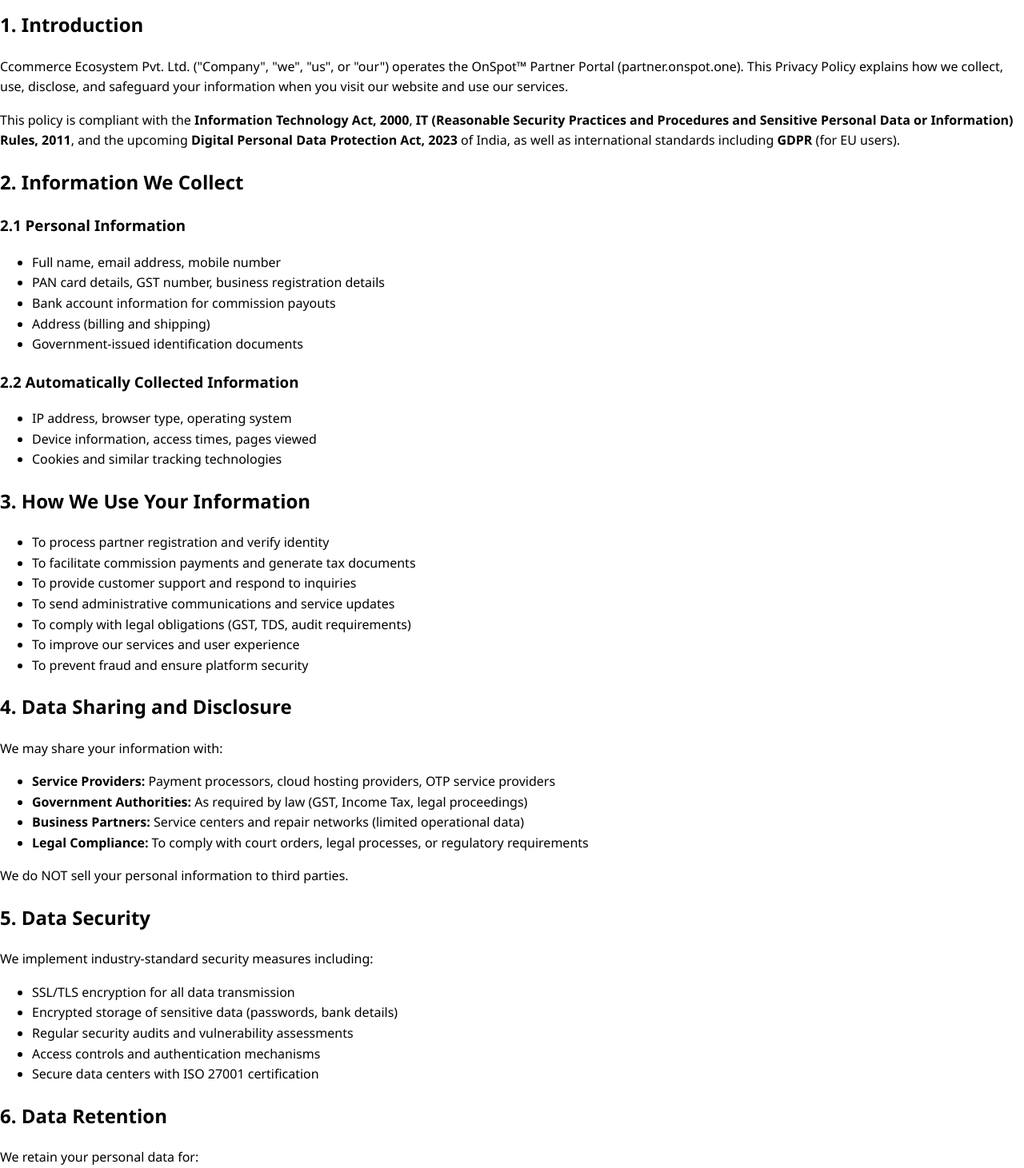
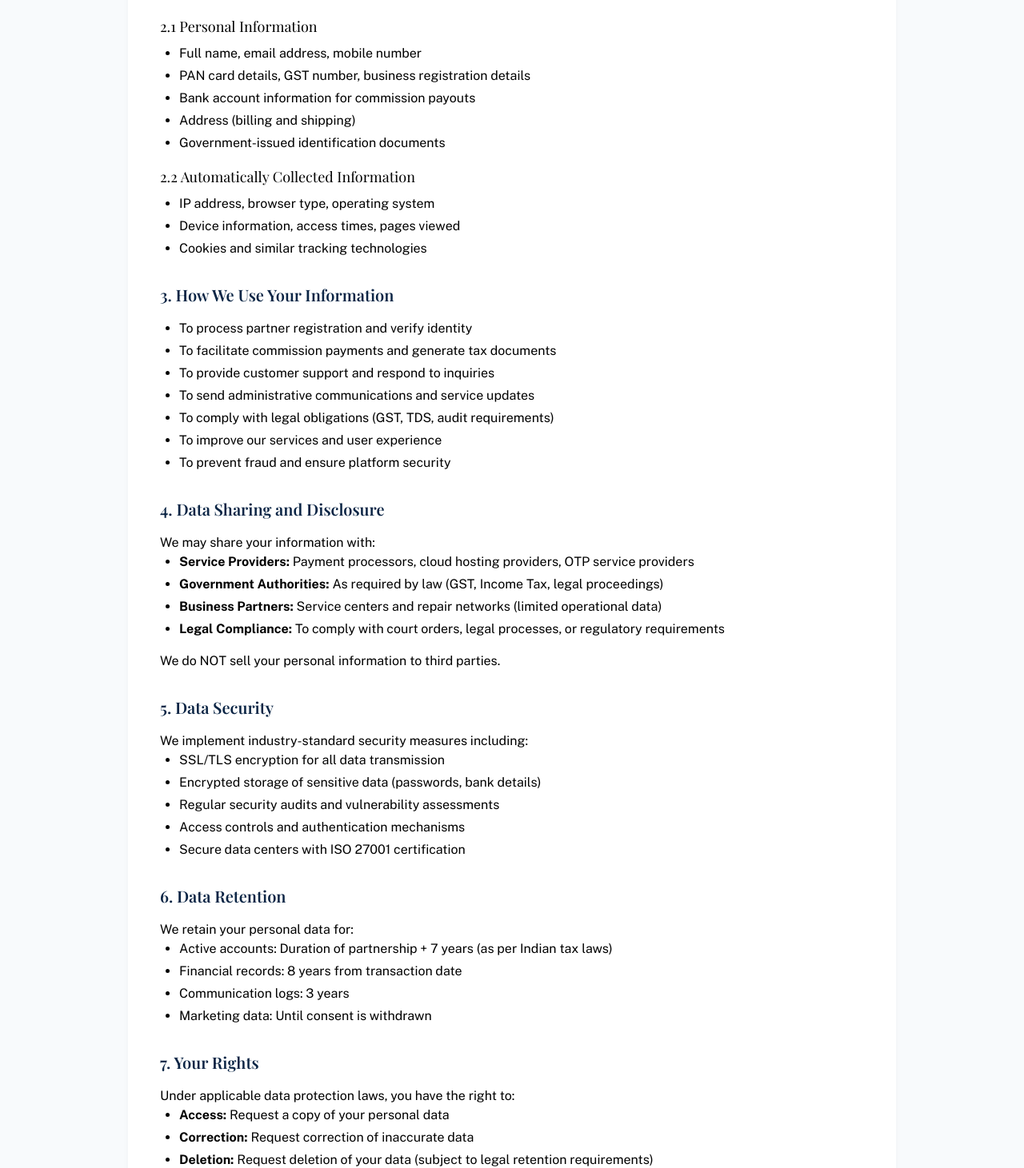
Before and after one commit to Happyjainmatigarg/Onspot-Partner-PCMS, a Next.js app in the folder apps/admin/: page /policies/privacy in a window 1280 px wide. Shown: the part 494-1955 px from the top of the page at 80% size. Built offline with nearby package versions, Linux system fonts and the light colour scheme.

Commit message:
Fixed admin portal styling by adding Tailwind directives and custom CSS classes

```diff
--- a/apps/admin/app/globals.css
+++ b/apps/admin/app/globals.css
@@ -1,31 +1,200 @@
-/* Global Mobile-First Responsive Styles */
+@import url('https://fonts.googleapis.com/css2?family=Playfair+Display:wght@400;600;700&family=Public+Sans:wght@300;400;500;600;700&display=swap');
 
-/* Base Reset and Utilities */
-* {
-    box-sizing: border-box;
+@tailwind base;
+@tailwind components;
+@tailwind utilities;
+
+:root {
+    --primary: #0B2545;
+    --primary-light: #1E3A8A;
+    --gold: #C5A059;
+    --gold-dark: #9E8047;
+    --background: #F8FAFC;
+    --foreground: #1A2942;
 }
 
-html {
-    font-size: 16px;
+body {
+    font-family: 'Public Sans', sans-serif;
+    background-color: var(--background);
     -webkit-font-smoothing: antialiased;
     -moz-osx-font-smoothing: grayscale;
 }
 
-body {
-    margin: 0;
-    font-family: 'Segoe UI', Tahoma, Geneva, Verdana, sans-serif;
-    line-height: 1.6;
+h1,
+h2,
+h3,
+h4,
+h5,
+h6 {
+    font-family: 'Playfair Display', serif;
 }
 
-/* Mobile Touch Targets (minimum 44x44px) */
+/* Custom scrollbar */
+::-webkit-scrollbar {
+    width: 8px;
+    height: 8px;
+}
+
+::-webkit-scrollbar-track {
+    background: #f1f5f9;
+    border-radius: 4px;
+}
+
+::-webkit-scrollbar-thumb {
+    background: #cbd5e1;
+    border-radius: 4px;
+}
+
+::-webkit-scrollbar-thumb:hover {
+    background: #94a3b8;
+}
+
+@layer components {
+
+    /* Primary button - Dark Navy */
+    .btn-primary {
+        @apply bg-primary-600 text-white font-medium py-3 px-6 rounded-lg shadow-primary hover:bg-primary-700 transition-all duration-200 active:scale-95;
+    }
+
+    /* Gold button */
+    .btn-gold {
+        @apply bg-gold-500 text-white font-medium py-3 px-6 rounded-lg shadow-gold hover:bg-gold-600 transition-all duration-200 active:scale-95;
+    }
+
+    /* Secondary button */
+    .btn-secondary {
+        @apply bg-white text-primary-600 font-medium py-3 px-6 rounded-lg border border-slate-200 hover:bg-slate-50 hover:border-primary-300 transition-all duration-200;
+    }
+
+    /* Input field */
+    .input-field {
+        @apply w-full px-4 py-3 border border-slate-200 bg-white rounded-lg text-sm focus:ring-2 focus:ring-primary-600/20 focus:border-primary-600 outline-none transition-all duration-200 placeholder:text-slate-400;
+    }
+
+    /* Card */
+    .card {
+        @apply bg-white rounded-xl shadow-soft border border-slate-100 p-6 hover:shadow-md transition-shadow duration-300;
+    }
+
+    /* Dashboard card */
+    .dashboard-card {
+        @apply bg-white rounded-xl shadow-soft border border-slate-100 p-6 hover:shadow-lg transition-all duration-300;
+    }
+
+    /* Feature card */
+    .feature-card {
+        @apply bg-white rounded-2xl shadow-soft border border-slate-100 p-8 hover:shadow-floating hover:-translate-y-1 transition-all duration-500;
+    }
+
+    /* Label */
+    .label {
+        @apply block text-sm font-medium text-slate-700 mb-1.5;
+    }
+
+    /* Badge styles */
+    .badge {
+        @apply inline-flex items-center px-2.5 py-0.5 rounded-full text-xs font-medium;
+    }
+
+    .badge-success {
+        @apply bg-emerald-100 text-emerald-700;
+    }
+
+    .badge-warning {
+        @apply bg-amber-100 text-amber-700;
+    }
+
+    .badge-danger {
+        @apply bg-red-100 text-red-700;
+    }
+
+    .badge-info {
+        @apply bg-blue-100 text-blue-700;
+    }
+
+    .badge-gold {
+        @apply bg-gold-100 text-gold-700;
+    }
+
+    /* Sidebar link */
+    .sidebar-link {
+        @apply flex items-center gap-3 px-4 py-2.5 rounded-lg text-slate-300 hover:text-white hover:bg-white/10 transition-colors duration-200;
+    }
+
+    .sidebar-link-active {
+        @apply flex items-center gap-3 px-4 py-2.5 rounded-lg text-white bg-gold-500 font-medium;
+    }
+}
+
+/* Gradients */
+.gradient-primary {
+    background: linear-gradient(135deg, #0B2545 0%, #1E3A8A 100%);
+}
+
+.gradient-gold {
+    background: linear-gradient(135deg, #C5A059 0%, #9E8047 100%);
+}
+
+/* Text gradients */
+.text-gradient-primary {
+    background: linear-gradient(135deg, #0B2545 0%, #1E3A8A 100%);
+    -webkit-background-clip: text;
+    -webkit-text-fill-color: transparent;
+    background-clip: text;
+}
+
+.text-gradient-gold {
+    background: linear-gradient(135deg, #C5A059 0%, #DFC076 100%);
+    -webkit-background-clip: text;
+    -webkit-text-fill-color: transparent;
+    background-clip: text;
+}
+
+/* Glass morphism */
+.glass {
+    backdrop-filter: blur(16px);
+    background: rgba(255, 255, 255, 0.7);
+    border: 1px solid rgba(255, 255, 255, 0.2);
+}
+
+/* Animations */
+@keyframes fadeIn {
+    from {
+        opacity: 0;
+    }
+
+    to {
+        opacity: 1;
+    }
+}
+
+@keyframes slideInUp {
+    from {
+        opacity: 0;
+        transform: translateY(20px);
+    }
+
+    to {
+        opacity: 1;
+        transform: translateY(0);
+    }
+}
+
+.animate-fade-in {
+    animation: fadeIn 0.3s ease-out;
+}
+
+.animate-slide-up {
+    animation: slideInUp 0.4s ease-out;
+}
+
+/* Mobile Touch Targets */
 button,
 .btn,
 a.btn,
 input[type="submit"],
 input[type="button"] {
     min-height: 44px;
-    min-width: 44px;
-    padding: 0.75rem 1.5rem;
     touch-action: manipulation;
 }
 
@@ -35,159 +204,10 @@
 textarea {
     font-size: 16px;
     /* Prevents iOS zoom on focus */
-    min-height: 44px;
 }
 
-input[type="tel"],
-input[type="number"] {
-    inputmode: numeric;
-}
-
-/* Responsive Breakpoints */
+/* Responsive Utilities */
 @media (max-width: 768px) {
-
-    /* Mobile Navigation */
-    .sidebar {
-        position: fixed;
-        left: 0;
-        top: 0;
-        height: 100vh;
-        width: 280px;
-        transform: translateX(-100%);
-        transition: transform 0.3s ease;
-        z-index: 1000;
-        background: white;
-        box-shadow: 2px 0 10px rgba(0, 0, 0, 0.1);
-    }
-
-    .sidebar.open {
-        transform: translateX(0);
-    }
-
-    .sidebar-overlay {
-        position: fixed;
-        inset: 0;
-        background: rgba(0, 0, 0, 0.5);
-        z-index: 999;
-        display: none;
-    }
-
-    .sidebar-overlay.active {
-        display: block;
-    }
-
-    /* Mobile Header */
-    .mobile-header {
-        display: flex;
-        align-items: center;
-        justify-content: space-between;
-        padding: 1rem;
-        background: white;
-        border-bottom: 1px solid #e5e7eb;
-        position: sticky;
-        top: 0;
-        z-index: 100;
-    }
-
-    .hamburger {
-        display: flex;
-        align-items: center;
-        justify-content: center;
-        width: 44px;
-        height: 44px;
-        background: none;
-        border: none;
-        cursor: pointer;
-    }
-
-    /* Dashboard Content */
-    .dashboard-content {
-        padding: 1rem;
-        width: 100%;
-    }
-
-    .dashboard-grid {
-        grid-template-columns: 1fr;
-        gap: 1rem;
-    }
-
-    /* Cards */
-    .card {
-        padding: 1rem;
-        margin-bottom: 1rem;
-    }
-
-    /* Tables */
-    table {
-        font-size: 0.875rem;
-        display: block;
-        overflow-x: auto;
-        -webkit-overflow-scrolling: touch;
-    }
-
-    thead {
-        display: none;
-        /* Hide on mobile, use card layout */
-    }
-
-    tr {
-        display: block;
-        margin-bottom: 1rem;
-        border: 1px solid #e5e7eb;
-        border-radius: 0.5rem;
-        padding: 1rem;
-    }
-
-    td {
-        display: flex;
-        justify-content: space-between;
-        padding: 0.5rem 0;
-        border-bottom: 1px solid #f3f4f6;
-    }
-
-    td:before {
-        content: attr(data-label);
-        font-weight: 600;
-        margin-right: 1rem;
-    }
-
-    td:last-child {
-        border-bottom: none;
-    }
-
-    /* Forms */
-    .form-grid {
-        grid-template-columns: 1fr;
-    }
-
-    .form-row {
-        flex-direction: column;
-    }
-
-    /* Buttons */
-    .btn-group {
-        flex-direction: column;
-        gap: 0.5rem;
-    }
-
-    .btn {
-        width: 100%;
-        justify-content: center;
-    }
-
-    /* Modals */
-    .modal {
-        width: 95%;
-        margin: 1rem auto;
-        max-height: calc(100vh - 2rem);
-    }
-
-    /* Stats Grid */
-    .stats-grid {
-        grid-template-columns: 1fr;
-    }
-
-    /* Text Sizes */
     h1 {
         font-size: 1.5rem;
     }
@@ -200,98 +220,3 @@
         font-size: 1.125rem;
     }
 }
-
-@media (min-width: 769px) and (max-width: 1024px) {
-
-    /* Tablet */
-    .dashboard-grid {
-        grid-template-columns: repeat(2, 1fr);
-    }
-
-    .stats-grid {
-        grid-template-columns: repeat(2, 1fr);
-    }
-
-    .sidebar {
-        width: 240px;
-    }
-}
-
-@media (min-width: 1025px) {
-
-    /* Desktop */
-    .dashboard-grid {
-        grid-template-columns: repeat(3, 1fr);
-    }
-
-    .stats-grid {
-        grid-template-columns: repeat(4, 1fr);
-    }
-
-    .mobile-header {
-        display: none;
-    }
-
-    .hamburger {
-        display: none;
-    }
-}
-
-/* Smooth Transitions */
-.transition-all {
-    transition: all 0.3s ease;
-}
-
-.transition-transform {
-    transition: transform 0.3s ease;
-}
-
-.transition-opacity {
-    transition: opacity 0.3s ease;
-}
-
-/* Loading States */
-.skeleton {
-    background: linear-gradient(90deg, #f3f4f6 25%, #e5e7eb 50%, #f3f4f6 75%);
-    background-size: 200% 100%;
-    animation: loading 1.5s ease-in-out infinite;
-}
-
-@keyframes loading {
-    0% {
-        background-position: 200% 0;
-    }
-
-    100% {
-        background-position: -200% 0;
-    }
-}
-
-/* Focus States for Accessibility */
-button:focus-visible,
-a:focus-visible,
-input:focus-visible,
-select:focus-visible,
-textarea:focus-visible {
-    outline: 2px solid #0B2545;
-    outline-offset: 2px;
-}
-
-/* Print Styles */
-@media print {
-
-    .sidebar,
-    .mobile-header,
-    button,
-    .no-print {
-        display: none !important;
-    }
-
-    body {
-        background: white;
-    }
-
-    table {
-        page-break-inside: avoid;
-    }
-}
```
